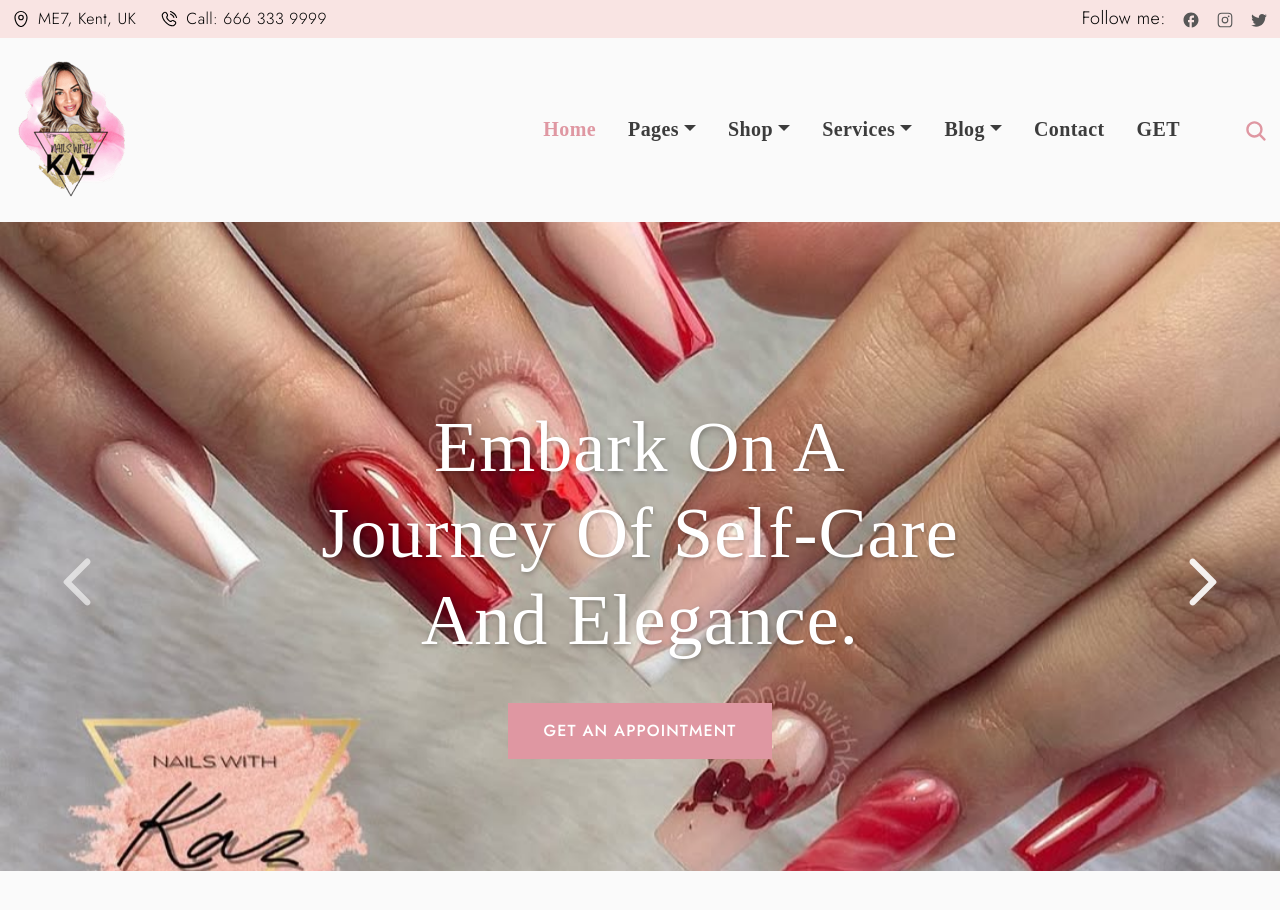
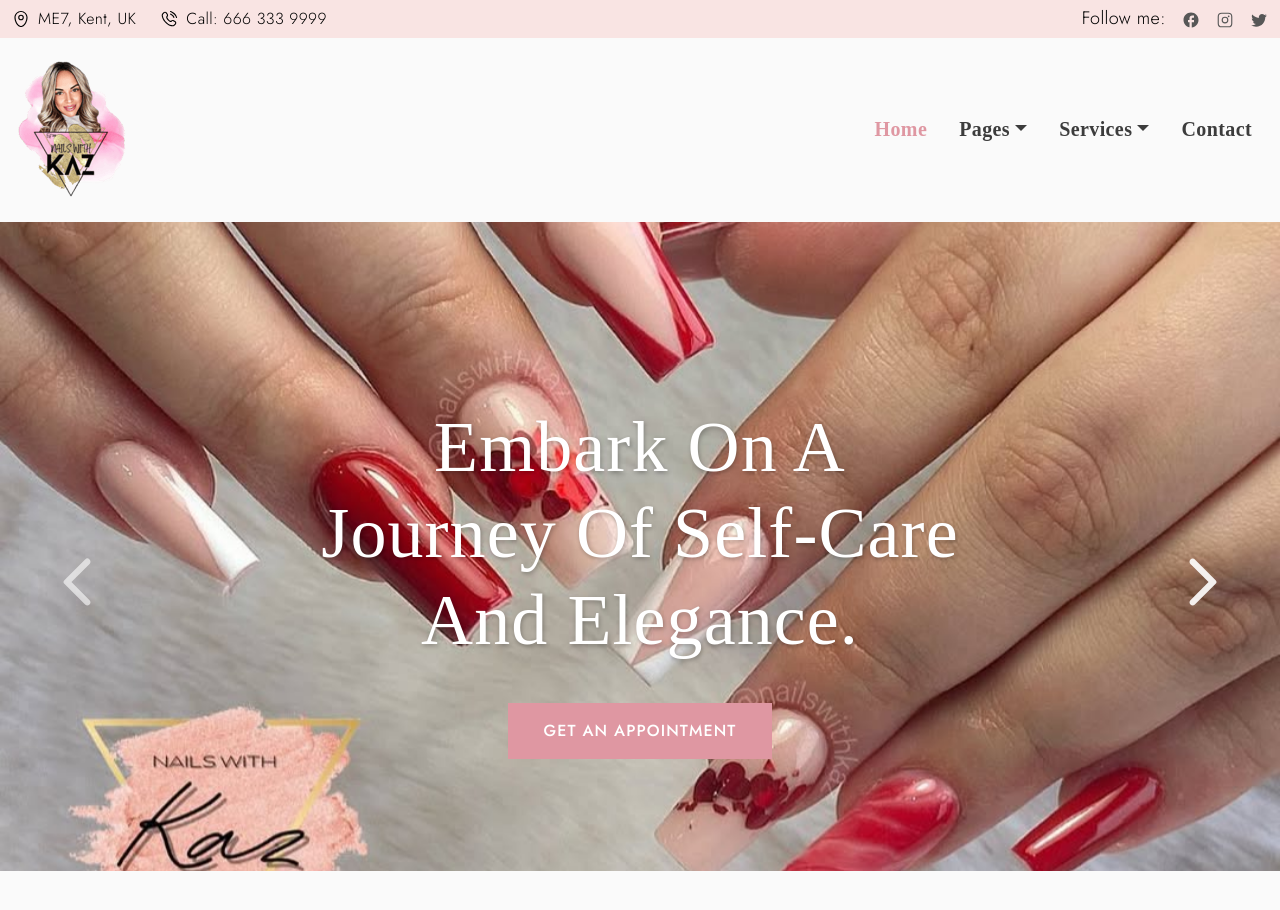
Before and after one commit to jeremiahbekoe/nailsbykaz.com, a plain HTML site: page index.html in a window 1280 px wide. Shown: the top 910 px of the page. Drawn offline with nearby package versions, Linux system fonts and the light colour scheme; a web font is replaced by a local one.

Commit message:
updated navbar

```diff
--- a/index.html
+++ b/index.html
@@ -203,8 +203,8 @@
                         class="badge bg-secondary text-black"></span></a></li>
                   <li><a href="appointment.html" class="dropdown-item">Appointment
                       <span class="badge bg-secondary text-black"></span></a></li>
-                  <li><a href="team.html" class="dropdown-item">Team <span
-                        class="badge bg-secondary text-black"></span></a></li>
+                  <!-- <li><a href="team.html" class="dropdown-item">Team <span
+                        class="badge bg-secondary text-black"></span></a></li> -->
                   <li><a href="pricing.html" class="dropdown-item">Price Plan <span
                         class="badge bg-secondary text-black"></span></a></li>
                   <li><a href="gallery.html" class="dropdown-item">Gallery <span
@@ -223,7 +223,10 @@
                         class="badge bg-secondary text-black"></span></a></li>
                 </ul>
               </li>
-              <li class="nav-item px-3 py-2 py-lg-0 dropdown">
+
+
+                <!-- SHOP -->
+              <!-- <li class="nav-item px-3 py-2 py-lg-0 dropdown">
                 <a class="nav-link fw-semibold p-0 dropdown-toggle" data-bs-toggle="dropdown" href="#" role="button"
                   aria-expanded="false">Shop</a>
                 <ul class="dropdown-menu dropdown-menu-end animate slide mt-3 border-0 shadow">
@@ -238,7 +241,8 @@
                   <li><a href="checkout.html" class="dropdown-item">Checkout <span
                         class="badge bg-secondary text-black"></span></a></li>
                 </ul>
-              </li>
+              </li> -->
+
               <li class="nav-item px-3 py-2 py-lg-0 dropdown">
                 <a class="nav-link fw-semibold p-0 dropdown-toggle" data-bs-toggle="dropdown" href="#" role="button"
                   aria-expanded="false">Services</a>
@@ -249,7 +253,9 @@
                         class="badge bg-secondary text-black"></span></a></li>
                 </ul>
               </li>
-              <li class="nav-item px-3 py-2 py-lg-0 dropdown">
+
+              <!-- BLOG -->
+              <!-- <li class="nav-item px-3 py-2 py-lg-0 dropdown">
                 <a class="nav-link fw-semibold p-0 dropdown-toggle" data-bs-toggle="dropdown" href="#" role="button"
                   aria-expanded="false">Blog</a>
                 <ul class="dropdown-menu dropdown-menu-end animate slide mt-3 border-0 shadow">
@@ -258,16 +264,19 @@
                   <li><a href="single-post.html" class="dropdown-item">Single-Post <span
                         class="badge bg-secondary text-black"></span></a></li>
                 </ul>
-              </li>
+              </li> -->
               <li class="nav-item px-3 py-2 py-lg-0">
                 <a class="nav-link fw-semibold p-0" href="contact.html">Contact</a>
               </li>
-              <li class="nav-item px-3 py-2 py-lg-0">
+              <!-- <li class="nav-item px-3 py-2 py-lg-0">
                 <a class="nav-link p-0 fw-bold text-uppercase"
-                  href="https://templatesjungle.gumroad.com/l/beauty-and-nail-salon-website-template"
+                  href="https://www.kaznails.co.uk/shop"
                   target="_blank">Get </a>
-              </li>
-              <li class="nav-item search-dropdown py-2 py-lg-0 ms-3 ms-lg-5 dropdown">
+              </li> -->
+
+
+              <!-- SEARCH -->
+              <!-- <li class="nav-item search-dropdown py-2 py-lg-0 ms-3 ms-lg-5 dropdown">
                 <a class="nav-link p-0 search dropdown-toggle" data-bs-toggle="dropdown" href="#" role="button"
                   aria-expanded="false">
                   <svg class="search text-primary " width="24" height="24">
@@ -284,7 +293,9 @@
                     </button>
                   </li>
                 </ul>
-              </li>
+              </li> -->
+
+
             </ul>
           </div>
         </div>
```
